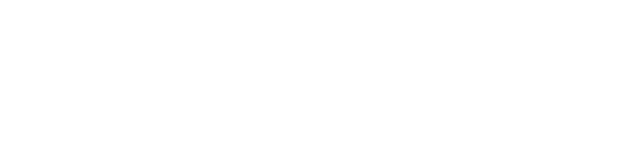
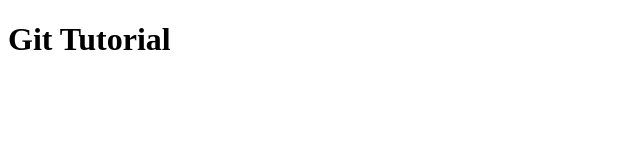
Before and after one commit to lunnadeveloper/HelloWorld, a plain HTML site: page index.html in a window 1280 px wide. Shown: the whole page, without its empty margins (0-640 px from the left). Drawn offline with Linux system fonts and the light colour scheme.

Commit message:
Adds a heading and title

```diff
--- a/index.html
+++ b/index.html
@@ -4,9 +4,9 @@
     <meta charset="UTF-8">
     <meta http-equiv="X-UA-Compatible" content="IE=edge">
     <meta name="viewport" content="width=device-width, initial-scale=1.0">
-    <title>Document</title>
+    <title>Git Tutorial</title>
 </head>
 <body>
-
+    <h1>Git Tutorial</h1>
 </body>
 </html>
```
